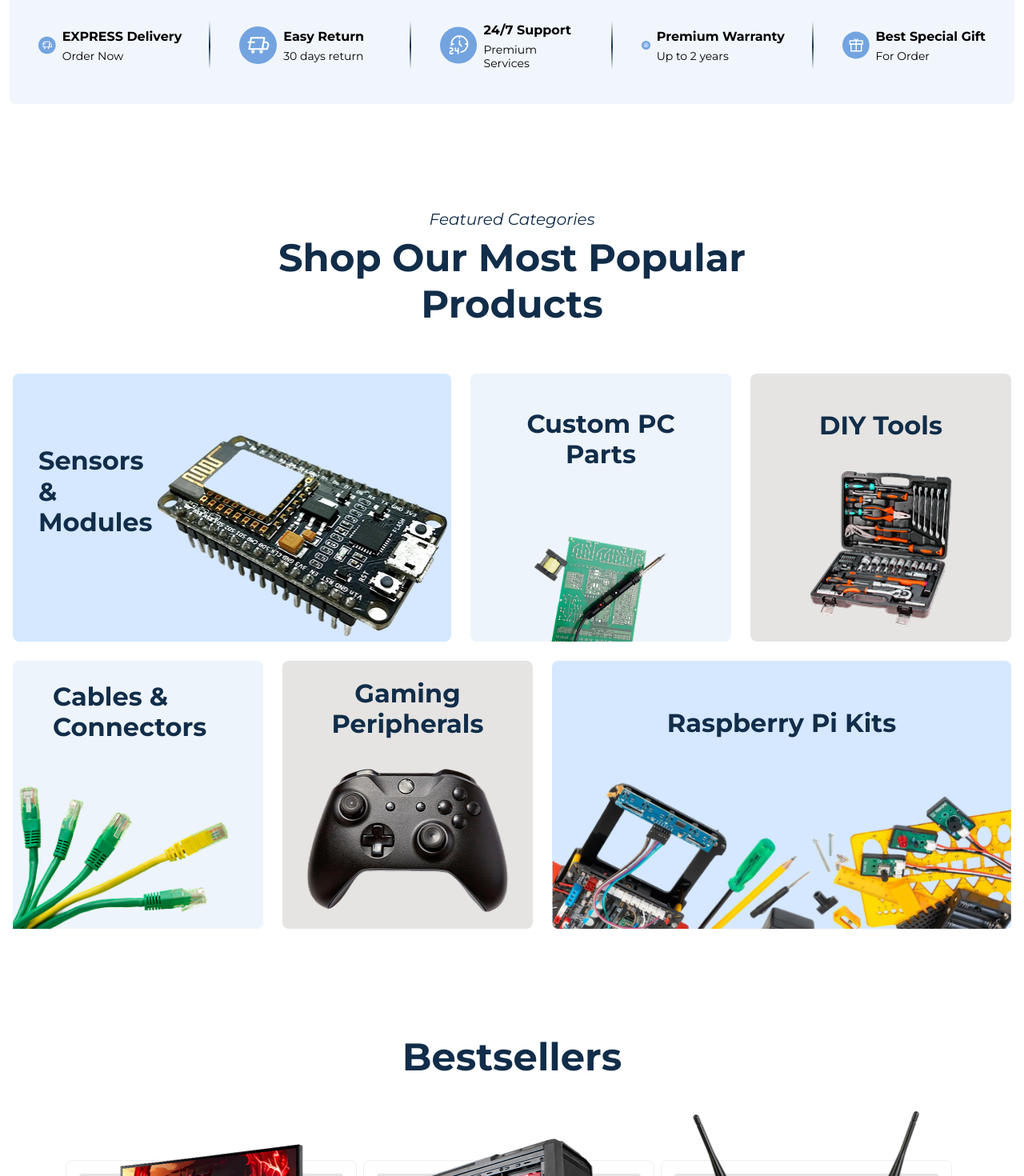
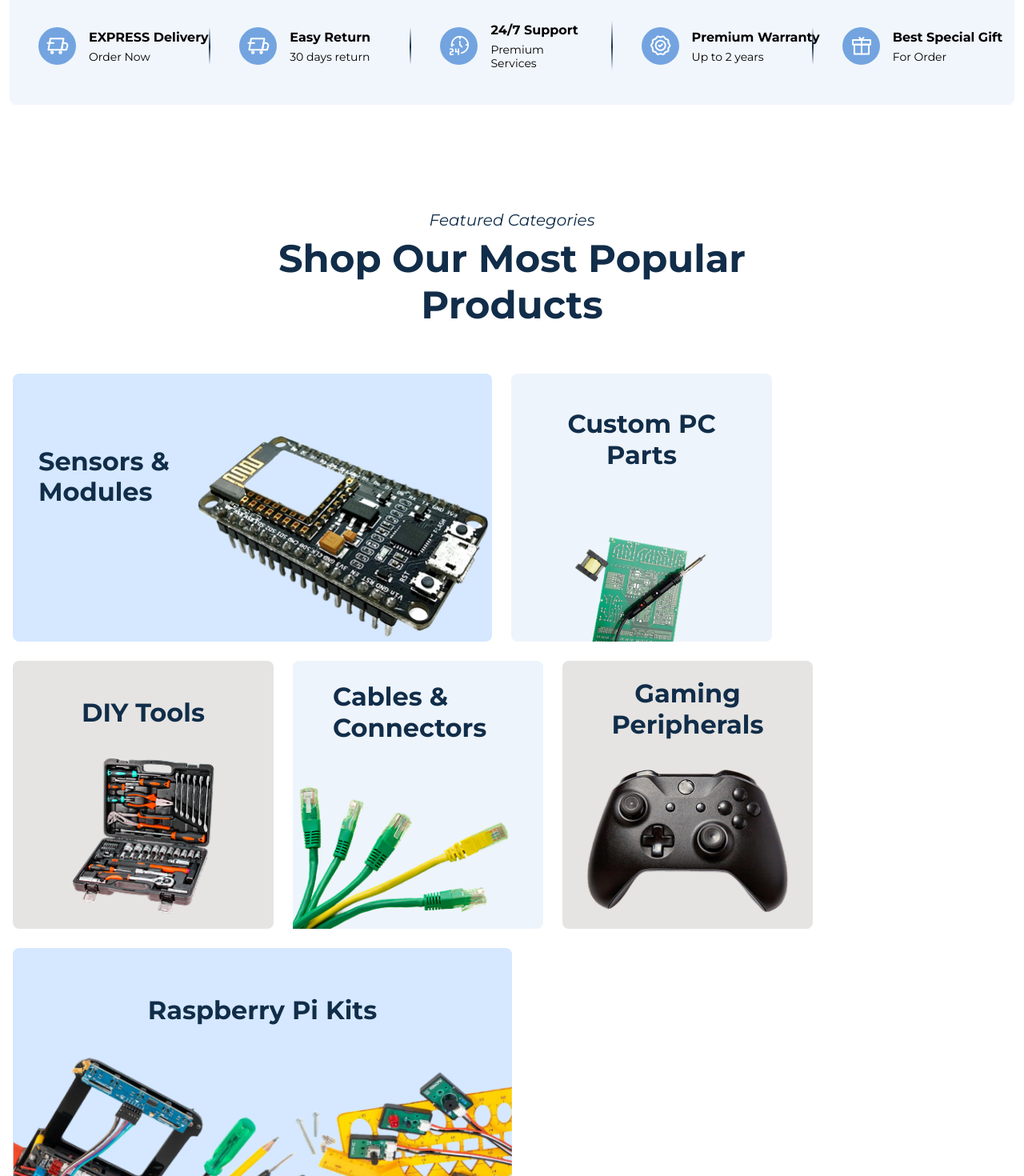
Before and after one commit to jatin-rajput563/Sakroob-test, a React (Vite) app: page /home in a window 1280 px wide. Shown: the part 1060-2530 px from the top of the page at 80% size. Built offline with nearby package versions, Linux system fonts and the light colour scheme; sample sign-in values are in the browser's storage.

Commit message:
product-section-solve

```diff
--- a/src/components/GuidesBlog.jsx
+++ b/src/components/GuidesBlog.jsx
@@ -17,7 +17,7 @@
     >
       <div className="max-w-[1386px] mx-auto w-full">
         <Heading
-          headClass="sm:max-w-[700px] max-w-[283px] mx-auto"
+          headClass="sm:max-w-[650px] max-w-[283px] mx-auto"
           headText="Blog, Guides, Build Logs & More"
         />
         <div className="xl:flex xl:mb-6 mt-8 sm:mt-12 md:mt-16 gap-6.5">
@@ -87,7 +87,7 @@
             <p className="text-[32px] leading-[120%] text-center mx-auto max-w-[307px] sm:max-w-[407px] font-bold text-[#112D49]">
               Inside a Raspberry Pi Retro Console
             </p>
-            <p className="opacity-80 text-[#112D49] max-sm:max-w-[260px] text-nowrap max-sm:text-sm leading-[150%] max-w-[410px] mx-auto pt-2 sm:pt-3 text-center">
+            <p className="opacity-80 text-[#112D49] max-sm:max-w-[260px] sm:text-nowrap max-sm:text-sm leading-[150%] max-w-[410px] mx-auto pt-2 sm:pt-3 text-center">
               Step-by-step log of building a retro game machine.
             </p>
             <a
--- a/src/components/OurClients.jsx
+++ b/src/components/OurClients.jsx
@@ -4,10 +4,8 @@
 import { Navigation } from "swiper/modules";
 import { CLIENTS_DATA } from "../utils/helper";
 import {
-  LeftArrow,
   LeftQuotation,
   Ratingstar,
-  RightArrow,
   RightQuotation,
 } from "../utils/Icons";
 
@@ -19,7 +17,7 @@
           <p className="text-center italic text-lg md:text-xl text-[#112D49] mb-2">
             Testimonials
           </p>
-          <h2 className="leading-[120%] text-center text-[48px] font-bold text-[#112D49]">
+          <h2 className="leading-[120%] text-center text-[48px] max-w-[434px] sm:max-w-[1256px] mx-auto  font-bold text-[#112D49]">
             What Our Client’s Says{" "}
           </h2>
           <div className="mt-10 relative">
--- a/src/components/Products.jsx
+++ b/src/components/Products.jsx
@@ -10,8 +10,10 @@
 
 const Product = () => {
   return (
-    <>
-      <div id="about" className="flex justify-center items-center sm:pt-[132px] pt-[112px]">
+    <div
+      id="about"
+      className="flex justify-center items-center sm:pt-[132px] pt-[112px]"
+    >
       <div className="max-w-[1384px] w-full px-4 mx-auto">
         <p className="text-center italic text-lg sm:text-xl leading-[120%] text-[#112D49]">
           Featured Categories
@@ -20,24 +22,26 @@
           headClass="sm:max-w-[602px] max-w-[264px] pt-2 mx-auto text-center"
           headText="Shop Our Most Popular Products"
         />
-          <div className="flex flex-wrap gap-6 mt-8 sm:mt-12 md:mt-[57px]">
-            <div className="flex w-full max-xl:flex-wrap gap-6">
-              <div className="min-h-[291px] sm:min-h-[335px] bg-[#D5E8FF] rounded-[8px] w-full md:w-[48%] xl:max-w-[680px]">
-                <div className="lg:flex justify-between sm:pl-8 2xl:pl-[62px] pl-6 pt-6 sm:pt-[46.8px] ">
+        <div className="flex flex-wrap w-full gap-6 mt-8 sm:mt-12 md:mt-[57px]">
+          <div className="w-full md:w-[48%] xl:max-w-[680px]">
+            <div className="min-h-[291px] sm:min-h-[335px] bg-[#D5E8FF] rounded-[8px] w-full">
+              <div className="lg:flex justify-between sm:pl-8 2xl:pl-[62px] pl-6 pt-6 sm:pt-[46.8px]">
                 <Heading
                   headClass="lg:pt-[44px] max-w-[213px] !text-[32px] !text-left"
                   headText="Sensors & Modules"
                 />
                 <img
-                    className="sm:max-w-[372px] max-w-[246px] w-full mt-7 ml-auto pointer-events-none"
+                  className="lg:max-w-[372px] max-w-[246px] w-full mt-7 ml-auto pointer-events-none"
                   src={Module}
                   alt="Module-img"
                 />
               </div>
             </div>
-              <div className="min-h-[291px] sm:min-h-[335px] bg-[#EEF4FB] rounded-[8px] flex flex-col justify-between w-full md:w-[48%] xl:max-w-[326px]">
+          </div>
+          <div className="w-full md:w-[48%] xl:max-w-[326px]">
+            <div className="min-h-[291px] sm:min-h-[335px] bg-[#EEF4FB] rounded-[8px] flex flex-col justify-between w-full h-full">
               <Heading
-                  headClass="lg:pt-[44px] max-w-[213px] !text-[32px]"
+                headClass="pt-[44px] max-w-[213px] !text-[32px]"
                 headText="Custom PC Parts"
               />
               <img
@@ -46,7 +50,9 @@
                 alt="part"
               />
             </div>
-              <div className="min-h-[291px] sm:min-h-[335px] bg-[#E5E4E2] rounded-[8px] flex flex-col justify-between sm:pb-3 w-full md:w-[48%] xl:max-w-[326px]">
+          </div>
+          <div className="w-full md:w-[48%] xl:max-w-[326px]">
+            <div className="min-h-[291px] sm:min-h-[335px] bg-[#E5E4E2] rounded-[8px] flex flex-col justify-between sm:pb-3 w-full h-full">
               <Heading
                 headClass="pt-[46px] !text-[32px]"
                 headText="DIY Tools"
@@ -58,10 +64,10 @@
               />
             </div>
           </div>
-            <div className="flex w-full max-xl:flex-wrap gap-6">
-              <div className="min-h-[291px] sm:min-h-[335px] max-h-[335px] bg-[#EEF4FB] rounded-[8px] flex flex-col justify-between w-full md:w-[48%] xl:max-w-[313px] relative">
+          <div className="w-full md:w-[48%] xl:max-w-[313px]">
+            <div className="min-h-[291px] sm:min-h-[335px] max-h-[335px] bg-[#EEF4FB] rounded-[8px] flex flex-col justify-between w-full relative h-full">
               <Heading
-                  headClass="pt-[26px] !text-[32px] max-w-[213px] sm:text-center sm:ml-auto  !text-left"
+                headClass="pt-[26px] !text-[32px] max-w-[213px] sm:text-center sm:ml-auto !text-left"
                 headText="Cables & Connectors"
               />
               <img
@@ -70,7 +76,9 @@
                 alt="cable"
               />
             </div>
-              <div className="min-h-[291px] sm:min-h-[335px] max-h-[335px] bg-[#E5E4E2] rounded-[8px] flex flex-col justify-between pb-4.5 w-full md:w-[48%] xl:max-w-[313px]">
+          </div>
+          <div className="w-full md:w-[48%] xl:max-w-[313px]">
+            <div className="min-h-[291px] sm:min-h-[335px] max-h-[335px] bg-[#E5E4E2] rounded-[8px] flex flex-col justify-between pb-4.5 w-full h-full">
               <Heading
                 headClass="pt-[22px] !text-[32px] text-center mx-auto max-w-[241px] max-sm:max-w-[156px]"
                 headText="Gaming Peripherals"
@@ -81,19 +89,24 @@
                 alt="peripherals"
               />
             </div>
-              <div className="min-h-[291px] sm:min-h-[335px] max-h-[335px] bg-[#D5E8FF] rounded-[8px] relative w-full md:w-[48%] xl:w-[50%]">
+          </div>
+          <div className="w-full md:w-[48%] xl:w-[50%]">
+            <div className="min-h-[291px] sm:min-h-[335px] max-h-[335px] bg-[#D5E8FF] rounded-[8px] relative w-full h-full">
               <Description descriptionClass="" descriptionText="" />
               <Heading
-                  headClass="!text-[32px]  pt-[59px] z-10 relative"
+                headClass="!text-[32px] pt-[59px] z-10 relative"
                 headText="Raspberry Pi Kits"
               />
-                <img className="absolute bottom-0 pointer-events-none" src={PiKits} alt="sensor" />
+              <img
+                className="absolute bottom-0 pointer-events-none"
+                src={PiKits}
+                alt="sensor"
+              />
             </div>
           </div>
         </div>
       </div>
     </div>
-    </>
   );
 };
 
--- a/src/components/Services.jsx
+++ b/src/components/Services.jsx
@@ -9,14 +9,20 @@
           {SERVICES_DATA.map((item, index) => (
             <div
               key={index}
-              className="relative flex items-center gap-[8px] max-md:py-[50px] px-[36px] h-[61px]
+              className="relative flex flex-col items-center text-center sm:flex-row sm:text-left sm:items-center gap-[8px]
+                         max-md:py-[50px] px-[36px] h-auto
                          w-full sm:w-1/2 md:w-1/3 xl:w-1/5 max-w-[320px]"
             >
-              <item.icon />
+              <div className="mb-2 sm:mb-0 sm:mr-2">
+                <item.icon />
+              </div>
               <div>
-                <p className="font-bold leading-[150%] text-nowrap">{item.text}</p>
+                <p className="font-bold leading-[150%] text-nowrap">
+                  {item.text}
+                </p>
                 <p className="text-sm leading-[120%] pt-1">{item.para}</p>
               </div>
+
               {index !== SERVICES_DATA.length - 1 && (
                 <>
                   <div
--- a/src/components/common/Heading.jsx
+++ b/src/components/common/Heading.jsx
@@ -4,7 +4,7 @@
   return (
     <div>
       <h1
-        className={`font-bold leading-[120%] text-[#112D49] text-3xl sm:text-4xl md:text-5xl text-center mx-auto  ${headClass}`}
+        className={`font-bold leading-[120%] text-[#112D49] text-[28px] sm:text-4xl md:text-5xl text-center mx-auto  ${headClass}`}
       >
         {headText}
       </h1>
```
Also changed, not shown: src/components/Bestseller.jsx (+4 -3 lines), src/components/Footer.jsx (+9 -12 lines), src/components/Header.jsx (+7 -5 lines). Lines whose indentation alone changed are shown as unchanged.
